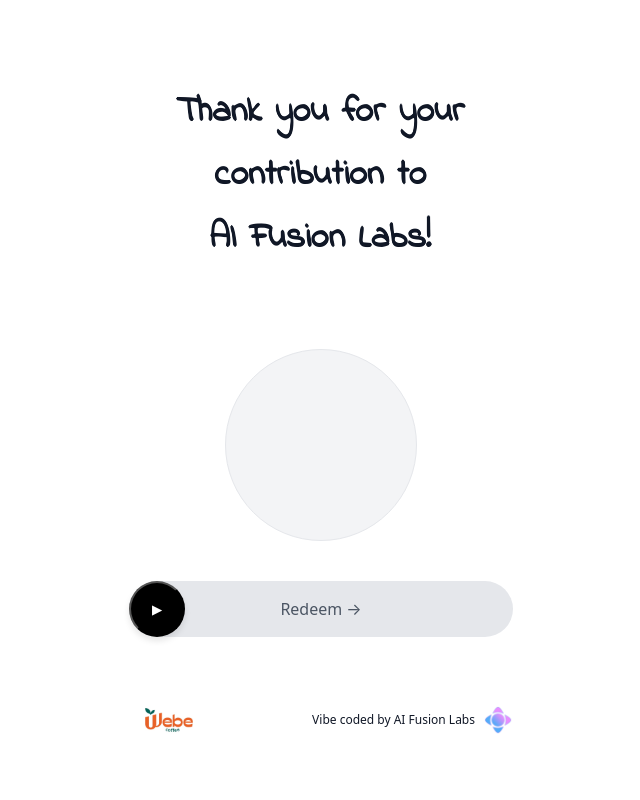
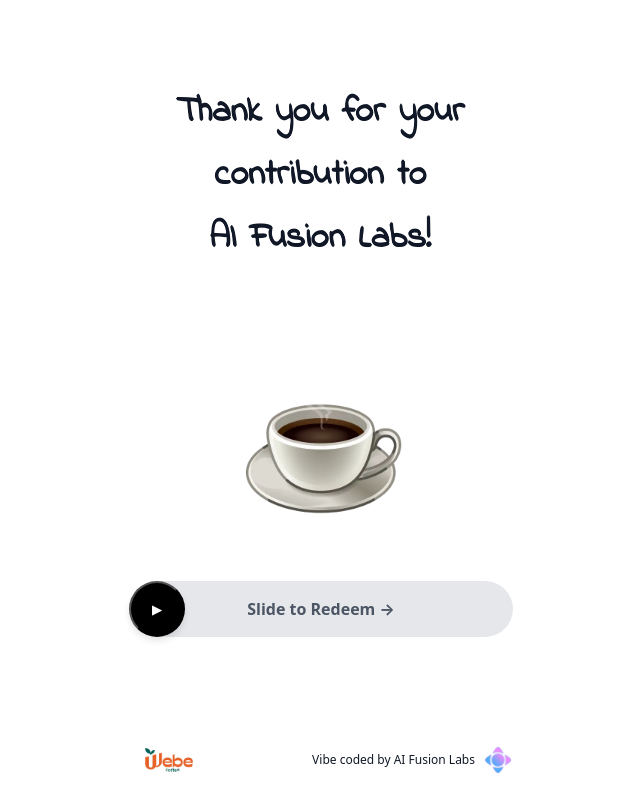
Before and after one commit to zanastas/redeem-free-drink, a Next.js app: page / in a window 1280 px wide. Shown: the whole page, without its empty margins (319-959 px from the left). Built offline with nearby package versions, Linux system fonts and the light colour scheme.

Commit message:
update animation 1st working draft

```diff
--- /dev/null
+++ b/app/components/CoffeeWebpFirstFrame.tsx
@@ -0,0 +1,44 @@
+"use client";
+
+import { useEffect, useRef } from "react";
+
+type Props = {
+  src: string;
+  size: number; // canvas square size in px
+  alt?: string;
+};
+
+export default function CoffeeWebpFirstFrame({ src, size, alt = "Coffee" }: Props) {
+  const canvasRef = useRef<HTMLCanvasElement | null>(null);
+
+  useEffect(() => {
+    const canvas = canvasRef.current;
+    if (!canvas) return;
+    const ctx = canvas.getContext("2d");
+    if (!ctx) return;
+
+    const img = new Image();
+    img.src = src;
+    img.onload = () => {
+      // draw first rendered frame; canvas won't auto-update with animation
+      ctx.clearRect(0, 0, canvas.width, canvas.height);
+      // cover behavior
+      const scale = Math.max(size / img.width, size / img.height);
+      const drawW = img.width * scale;
+      const drawH = img.height * scale;
+      const dx = (size - drawW) / 2;
+      const dy = (size - drawH) / 2;
+      ctx.drawImage(img, dx, dy, drawW, drawH);
+    };
+  }, [src, size]);
+
+  return (
+    <canvas
+      ref={canvasRef}
+      width={size}
+      height={size}
+      aria-label={alt}
+      style={{ width: "100%", height: "100%", display: "block" }}
+    />
+  );
+}
--- a/app/globals.css
+++ b/app/globals.css
@@ -35,6 +35,7 @@
 .h-5 { height: 1.25rem; }
 .p-6 { padding: 1.5rem; }
 .pb-2 { padding-bottom: 0.5rem; }
+.pb-footer { padding-bottom: calc(84px + env(safe-area-inset-bottom)); }
 .pt-6 { padding-top: 1.5rem; }
 .pb-4 { padding-bottom: 1rem; }
 .px-4 { padding-left: 1rem; padding-right: 1rem; }
@@ -62,7 +63,14 @@
 .shadow-md { box-shadow: 0 4px 6px rgba(0,0,0,0.1); }
 .relative { position: relative; }
 .absolute { position: absolute; }
+.fixed { position: fixed; }
 .inset-0 { top: 0; right:0; bottom:0; left:0; }
+.left-0 { left: 0; }
+.right-0 { right: 0; }
+.bottom-0 { bottom: 0; }
+.z-20 { z-index: 20; }
+.h-footer { height: 84px; }
+.safe-bottom { padding-bottom: env(safe-area-inset-bottom); }
 .z-10 { z-index: 10; }
 .overflow-hidden { overflow: hidden; }
 .select-none { user-select: none; }
--- a/app/page.tsx
+++ b/app/page.tsx
@@ -4,31 +4,42 @@
 import Image from "next/image";
 import { Indie_Flower } from "next/font/google";
 const indie = Indie_Flower({ subsets: ["latin"], weight: ["400"] });
-import { useRef, useState } from "react";
+import { useRef, useState, useEffect } from "react";
+import CoffeeWebpFirstFrame from "./components/CoffeeWebpFirstFrame";
+import { useRouter } from "next/navigation";
 
 export default function HomePage() {
   const trackRef = useRef<HTMLDivElement | null>(null);
   const knobRef = useRef<HTMLButtonElement | null>(null);
   const [dragging, setDragging] = useState(false);
+  const router = useRouter();
 
-  const handlePointerDown = () => setDragging(true);
+  const handlePointerDown = (e: React.PointerEvent) => {
+    setDragging(true);
+    if (knobRef.current) {
+      try { knobRef.current.setPointerCapture?.(e.pointerId); } catch {}
+    }
+  };
 
   const handlePointerUp = () => {
     if (!trackRef.current || !knobRef.current) return;
     const trackRect = trackRef.current.getBoundingClientRect();
     const knobRect = knobRef.current.getBoundingClientRect();
     const progress = (knobRect.right - trackRect.left) / trackRect.width;
-    if (progress >= 0.95) {
-      // Navigate to redeemed page by clicking hidden link
-      document.getElementById("redeem-link")?.click();
+    if (progress >= 0.8) {
+      router.push("/redeemed");
     } else {
       // snap back
+      knobRef.current.style.transition = "transform 200ms ease";
       knobRef.current.style.transform = "translateX(0px)";
+      setTimeout(() => {
+        if (knobRef.current) knobRef.current.style.transition = "";
+      }, 210);
     }
     setDragging(false);
   };
 
-  const handlePointerMove = (e: React.PointerEvent) => {
+  const handlePointerMove = (e: React.PointerEvent | PointerEvent) => {
     if (!dragging || !trackRef.current || !knobRef.current) return;
     const trackRect = trackRef.current.getBoundingClientRect();
     const startX = trackRect.left;
@@ -38,8 +49,21 @@
     knobRef.current.style.transform = `translateX(${delta}px)`;
   };
 
+  // Capture pointer move/up globally while dragging so it doesn't feel sticky
+  useEffect(() => {
+    if (!dragging) return;
+    const onMove = (e: PointerEvent) => handlePointerMove(e);
+    const onUp = () => handlePointerUp();
+    window.addEventListener("pointermove", onMove);
+    window.addEventListener("pointerup", onUp);
+    return () => {
+      window.removeEventListener("pointermove", onMove);
+      window.removeEventListener("pointerup", onUp);
+    };
+  }, [dragging]);
+
   return (
-    <main className="min-h-screen bg-white text-gray-900 flex flex-col items-center justify-between p-6 sm:p-8">
+    <main className="min-h-screen bg-white text-gray-900 flex flex-col items-center justify-between p-6 sm:p-8 pb-footer">
       <div className="w-full max-w-sm mx-auto flex-1 flex flex-col items-center">
         <div className="pt-6 pb-4 text-center">
           <h1 className={`text-3xl font-bold font-thick leading-relaxed ${indie.className}`}>Thank you for your contribution to
@@ -47,9 +71,9 @@
           </h1>
         </div>
 
-        <div className="my-10 w-48 h-48 rounded-full bg-gray-100 border border-gray-200 flex items-center justify-center">
-          <div className="w-28 h-28 bg-gray-300 rounded-md" aria-label="coffee-cup-placeholder" />
-        </div>
+          <div className="my-10 w-48 h-48 rounded-full overflow-hidden flex items-center justify-center">
+            <CoffeeWebpFirstFrame src="/coffee.webp" size={192} alt="Empty coffee cup" />
+          </div>
 
         <div className="w-full mt-auto">
           <div
@@ -59,8 +83,8 @@
             onPointerCancel={handlePointerUp}
             className="relative w-full max-w-sm mx-auto h-14 rounded-full bg-gray-200 flex items-center select-none touch-none"
           >
-            <span className="absolute inset-0 flex items-center justify-center text-gray-600 pointer-events-none">
-              Redeem →
+            <span className="absolute inset-0 flex items-center justify-center text-gray-600 pointer-events-none font-bold">
+              Slide to Redeem →
             </span>
             <button
               ref={knobRef}
@@ -74,7 +98,7 @@
         </div>
       </div>
 
-      <footer className="w-full max-w-sm mx-auto pb-2 flex items-center justify-between text-xs text-gray-500">
+      <footer className="fixed left-0 right-0 bottom-0 z-20 safe-bottom w-full max-w-sm mx-auto pb-2 flex items-center justify-between text-xs text-gray-500">
         <div className="flex items-center gap-2">
           <div className="w-20 h-20 rounded-full overflow-hidden">
             <Image src="/webe-cafe-logo.jpg" alt="webe cafe logo" width={80} height={80} style={{ width: "100%", height: "100%", objectFit: "cover" }} />
```
Also changed, not shown: app/redeemed/page.tsx (+4 -7 lines), public/coffee.webp (added).
